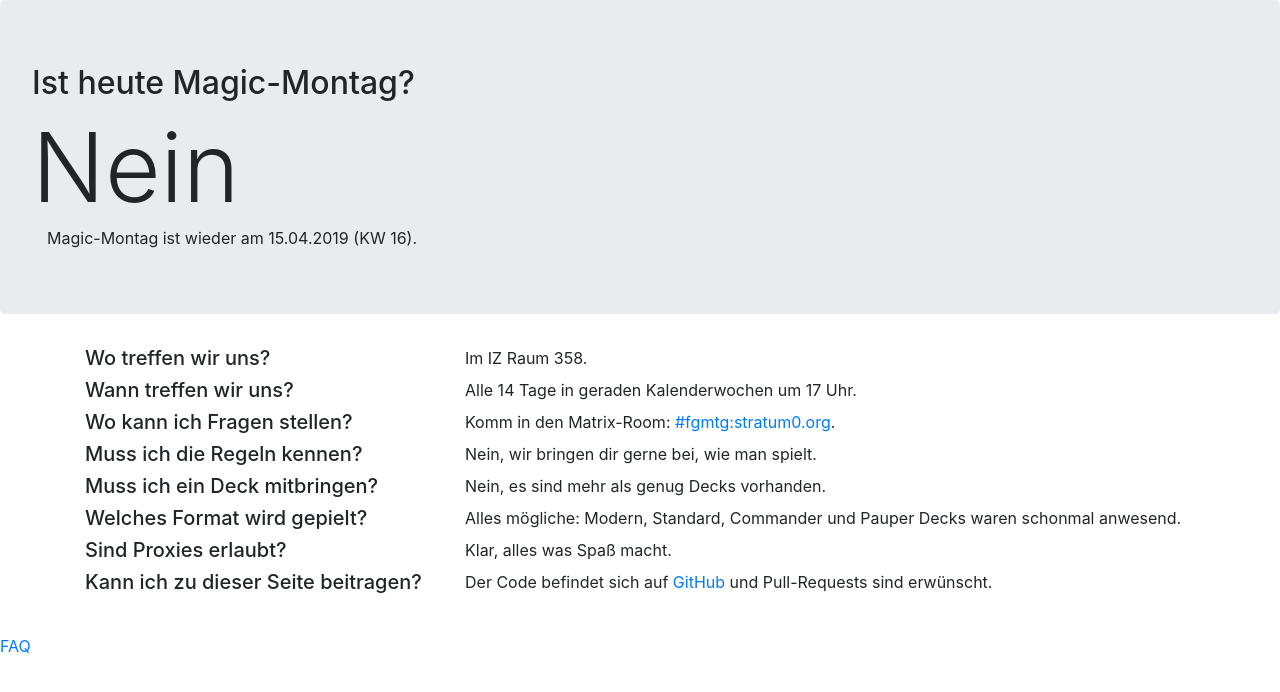
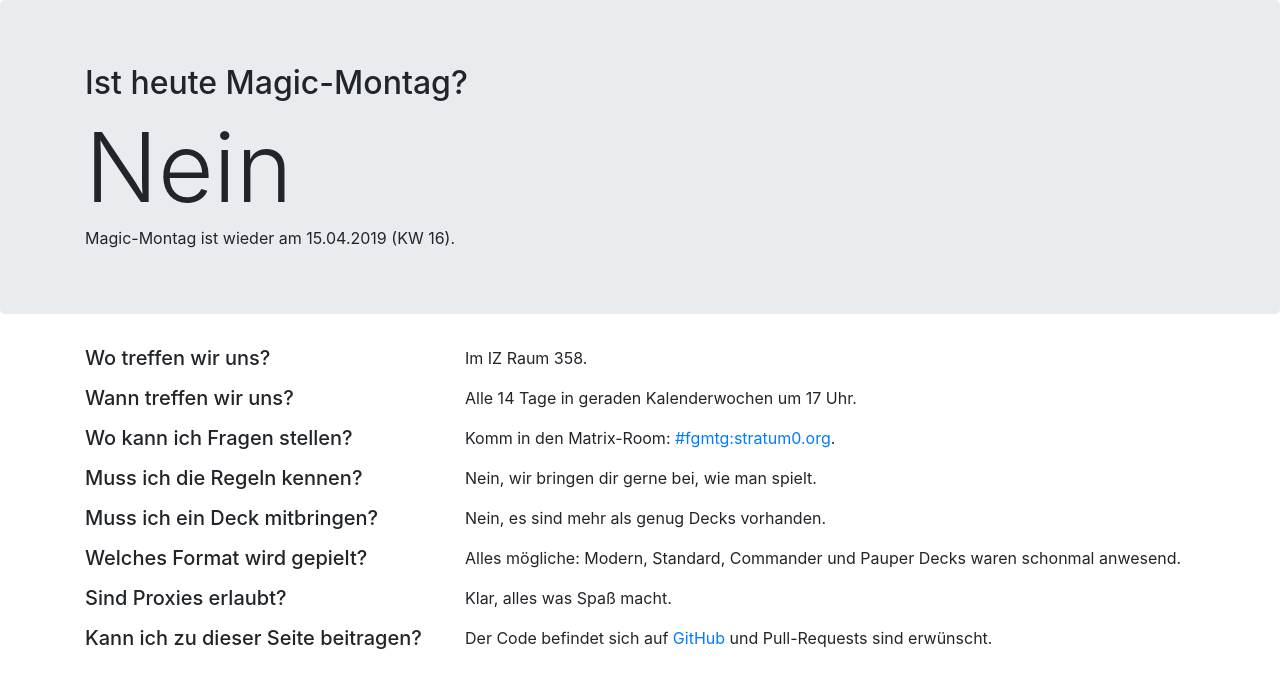
Before and after one commit to dadada/istheutemagicmontag.de, a PHP site: page / in a window 1280 px wide. Shown: the top 692 px of the page. Run offline with PHP 8.4, Linux system fonts and the light colour scheme.

Commit message:
Improve design

```diff
--- a/index.php
+++ b/index.php
@@ -52,104 +52,81 @@ function nextMagicMonday() {
 	</head>
 	<body>
 		<div class="jumbotron">
-			<h2>
-				Ist heute Magic-Montag?
-			</h2>
-
-			<div class="display-1 center">
-			<?php echo isMagicMonday() ? "Ja" : "Nein"; ?>
-			</div>
-			<div class="container-fluid">
-				Magic-Montag ist wieder am <?php echo strftime("%d.%m.%Y (KW %-V)", nextMagicMonday()); ?>.
+			<div class="container">
+				<h2>Ist heute Magic-Montag?</h2>
+				<div class="display-1">
+					<?php echo isMagicMonday() ? "Ja" : "Nein"; ?>
+				</div>
+				<div>
+					Magic-Montag ist wieder am <?php echo strftime("%d.%m.%Y (KW %-V)", nextMagicMonday()); ?>.
+				</div>
 			</div>
 		</div>
 		<div class="container">
 			<div class="row">
-				<div class="col-sm-4">
-					<h5>
-					Wo treffen wir uns?
-				</h5>
+				<div class="col-lg-4">
+					<h5>Wo treffen wir uns?</h5>
 				</div>
-				<div class="col-sm-8">
-						Im IZ Raum 358.
+				<div class="col-lg-8">
+					<p>Im IZ Raum 358.</p>
 				</div>
 			</div>
 			<div class="row">
-				<div class="col-sm-4">
-					<h5>
-					Wann treffen wir uns?
-				</h5>
+				<div class="col-lg-4">
+					<h5>Wann treffen wir uns?</h5>
 				</div>
-				<div class="col-sm-8">
-					Alle 14 Tage in geraden Kalenderwochen um 17 Uhr.
+				<div class="col-lg-8">
+					<p>Alle 14 Tage in geraden Kalenderwochen um 17 Uhr.</p>
 				</div>
 			</div>
 			<div class="row">
-				<div class="col-sm-4">
+				<div class="col-lg-4">
 					<h5>Wo kann ich Fragen stellen?</h5>
 				</div>
-				<div class="col-sm-8">
-					Komm in den Matrix-Room: <a href="https://matrix.to/#/#fgmtg:stratum0.org" target="_blank">#fgmtg:stratum0.org</a>.
+				<div class="col-lg-8">
+					<p>Komm in den Matrix-Room: <a href="https://matrix.to/#/#fgmtg:stratum0.org" target="_blank">#fgmtg:stratum0.org</a>.</p>
 				</div>
 			</div>
 			<div class="row">
-				<div class="col-sm-4">
-					<h5>
-						Muss ich die Regeln kennen?
-					</h5>
+				<div class="col-lg-4">
+					<h5>Muss ich die Regeln kennen?</h5>
 				</div>
-			<div class="col-sm-8">
-					Nein, wir bringen dir gerne bei, wie man spielt.
+				<div class="col-lg-8">
+					<p>Nein, wir bringen dir gerne bei, wie man spielt.</p>
 				</div>
 			</div>
 			<div class="row">
-				<div class="col-sm-4">
-					<h5>
-						Muss ich ein Deck mitbringen?
-					</h5>
+				<div class="col-lg-4">
+					<h5>Muss ich ein Deck mitbringen?</h5>
 				</div>
-				<div class="col-sm-8">
-					Nein, es sind mehr als genug Decks vorhanden.
+				<div class="col-lg-8">
+					<p>Nein, es sind mehr als genug Decks vorhanden.</p>
 				</div>
 			</div>
 			<div class="row">
-				<div class="col-sm-4">
-					<h5>
-						Welches Format wird gepielt?
-					</h5>
+				<div class="col-lg-4">
+					<h5>Welches Format wird gepielt?</h5>
 				</div>
-				<div class="col-sm-8">
-					Alles m&ouml;gliche: Modern, Standard, Commander und Pauper Decks waren schonmal anwesend.
+				<div class="col-lg-8">
+					<p>Alles m&ouml;gliche: Modern, Standard, Commander und Pauper Decks waren schonmal anwesend.</p>
 				</div>
 			</div>
 			<div class="row">
-				<div class="col-sm-4">
-						<h5>Sind Proxies erlaubt?</h5>
+				<div class="col-lg-4">
+					<h5>Sind Proxies erlaubt?</h5>
 				</div>
-				<div class="col-sm-8">
-					Klar, alles was Spa&szlig; macht.
+				<div class="col-lg-8">
+					<p>Klar, alles was Spa&szlig; macht.</p>
 				</div>
 			</div>
 			<div class="row">
-				<div class="col-sm-4">
-						<h5>Kann ich zu dieser Seite beitragen?</h5>
+				<div class="col-lg-4">
+					<h5>Kann ich zu dieser Seite beitragen?</h5>
 				</div>
-				<div class="col-sm-8">
-					Der Code befindet sich auf <a href="https://github.com/ngrash/istheutemagicmontag.de">GitHub</a> und Pull-Requests sind erw&uuml;nscht.
+				<div class="col-lg-8">
+					<p>Der Code befindet sich auf <a href="https://github.com/ngrash/istheutemagicmontag.de">GitHub</a> und Pull-Requests sind erw&uuml;nscht.</p>
 				</div>
 			</div>
-
-
-
-
-
-
-			<h3></h3>
-
-
 		</div>
-
-		<br>
-		<a href="faq.html">FAQ</a>
 	</body>
 </html>
```
